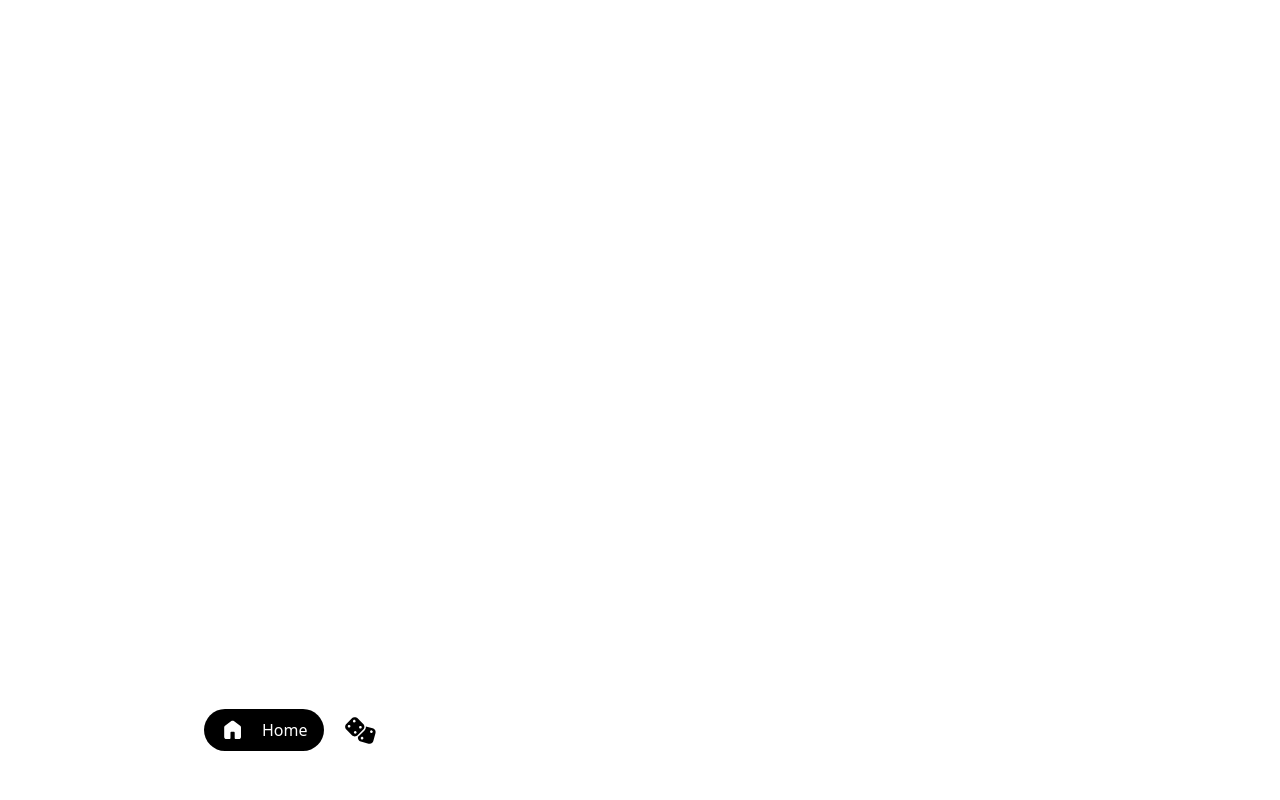
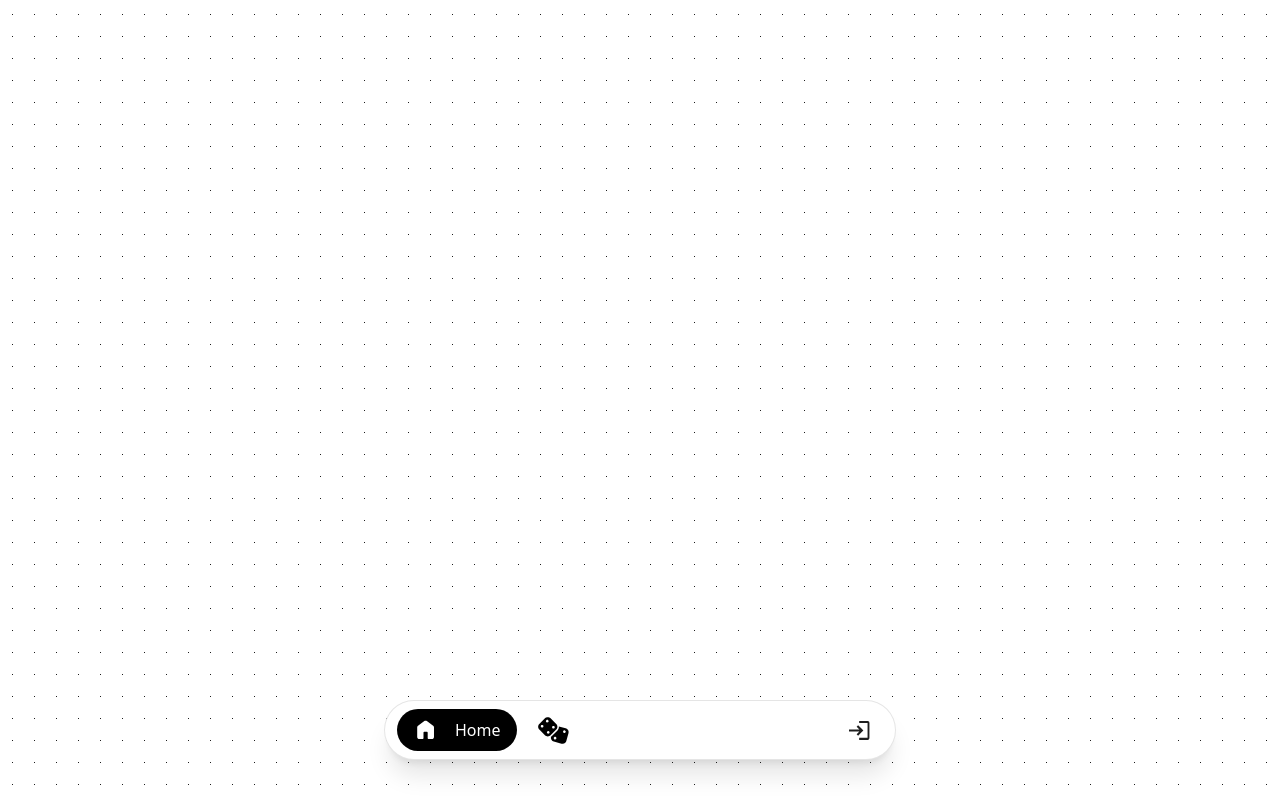
Before and after one commit to Froginy/eCOAL-Team-3-2026-2027, a React (Vite) app in the folder client/: page / in a window 1280 px wide. Built offline with nearby package versions, Linux system fonts and the light colour scheme.

Commit message:
Added: Background, Edited: Navbar

```diff
--- a/client/src/App.css
+++ b/client/src/App.css
@@ -1,29 +1 @@
 @import "tailwindcss";
-
-#root {
-  margin: 0 auto;
-  padding: 0 auto;
-  text-align: center;
-}
-
-.logo {
-  height: 6em;
-  padding: 1.5em;
-  will-change: filter;
-  transition: filter 300ms;
-}
-
-.logo:hover {
-  filter: drop-shadow(0 0 2em #646cffaa);
-}
-
-.logo.react:hover {
-  filter: drop-shadow(0 0 2em #61dafbaa);
-}
-
-/* Use the line below to make your stuff responseive and work on phone (ONLY CODE IN IT)*/
-@media (max-width: 1024px) {
-  #root {
-    width: 100%;
-  }
-}
--- a/client/src/components/Home/Home.jsx
+++ b/client/src/components/Home/Home.jsx
@@ -4,9 +4,9 @@ import './Home.css'
 
 function Home() {
   return (
-    <>
+    <main className='grid-dots'>
       <Navbar />
-    </>
+    </main>
   )
 }
 
--- a/client/src/components/Navbar/Navbar.jsx
+++ b/client/src/components/Navbar/Navbar.jsx
@@ -1,10 +1,9 @@
 import { useState } from "react";
 import "./Navbar.css";
 import { useLocation } from "react-router-dom";
-
+import login from "../../assets/login.svg";
 function Navbar() {
   const location = useLocation();
-  console.log;
   let navContent;
   if (location.pathname === "/") {
     navContent = (
@@ -53,11 +52,12 @@ function Navbar() {
   }
 
   return (
-    <nav className="fixed bottom-10 left-1/2 right-1/2 -translate-x-1/2 bg-white rounded-full w-[70vw] md:w-[50vw]lg:w-[30vw] h-15">
+    <nav className="fixed bottom-10 left-1/2 right-1/2 -translate-x-1/2 bg-white border border-black/10 rounded-full w-[80vw] md:w-[50vw] lg:w-[40vw] h-15 shadow-xl">
       <div className="relative w-full mx-3 h-full flex items-center justify-between">
         {navContent}
-        <section className="h-2/3 aspect-square">
 
+        <section className="h-2/3 mr-7 -scale-x-100 aspect-square flex justify-center items-center">
+          <img src={login} alt="" />
         </section>
       </div>
     </nav>
--- a/client/src/index.css
+++ b/client/src/index.css
@@ -2,9 +2,6 @@
   font-family: system-ui, Avenir, Helvetica, Arial, sans-serif;
   line-height: 1.5;
   font-weight: 400;
-
-
-
   font-synthesis: none;
   text-rendering: optimizeLegibility;
   -webkit-font-smoothing: antialiased;
@@ -52,15 +49,13 @@ button:focus-visible {
   outline: 4px auto -webkit-focus-ring-color;
 }
 
-@media (prefers-color-scheme: light) {
-  :root {
-    color: #213547;
-    background-color: #ffffff;
-  }
-  a:hover {
-    color: #747bff;
-  }
-  button {
-    background-color: #f9f9f9;
-  }
+body {
+  --dot-bg: #fff;
+  --dot-color: #1E1E1E;
+  --dot-size: 1px;
+  --dot-space: 22px;
+  background:
+    linear-gradient(90deg, var(--dot-bg) calc(var(--dot-space) - var(--dot-size)), transparent 1%) center / var(--dot-space) var(--dot-space),
+    linear-gradient(var(--dot-bg) calc(var(--dot-space) - var(--dot-size)), transparent 1%) center / var(--dot-space) var(--dot-space),
+    var(--dot-color);
 }
```
Also changed, not shown: client/src/assets/login.svg (added).
